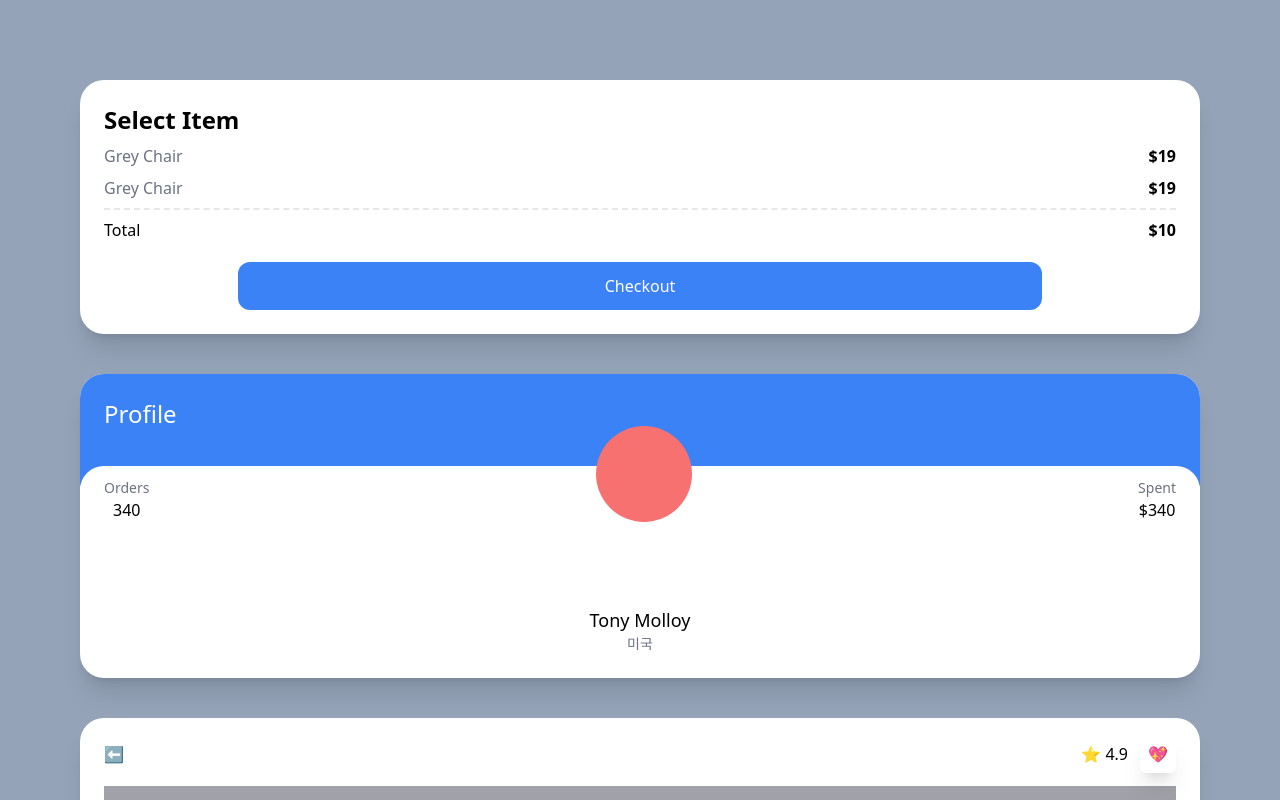
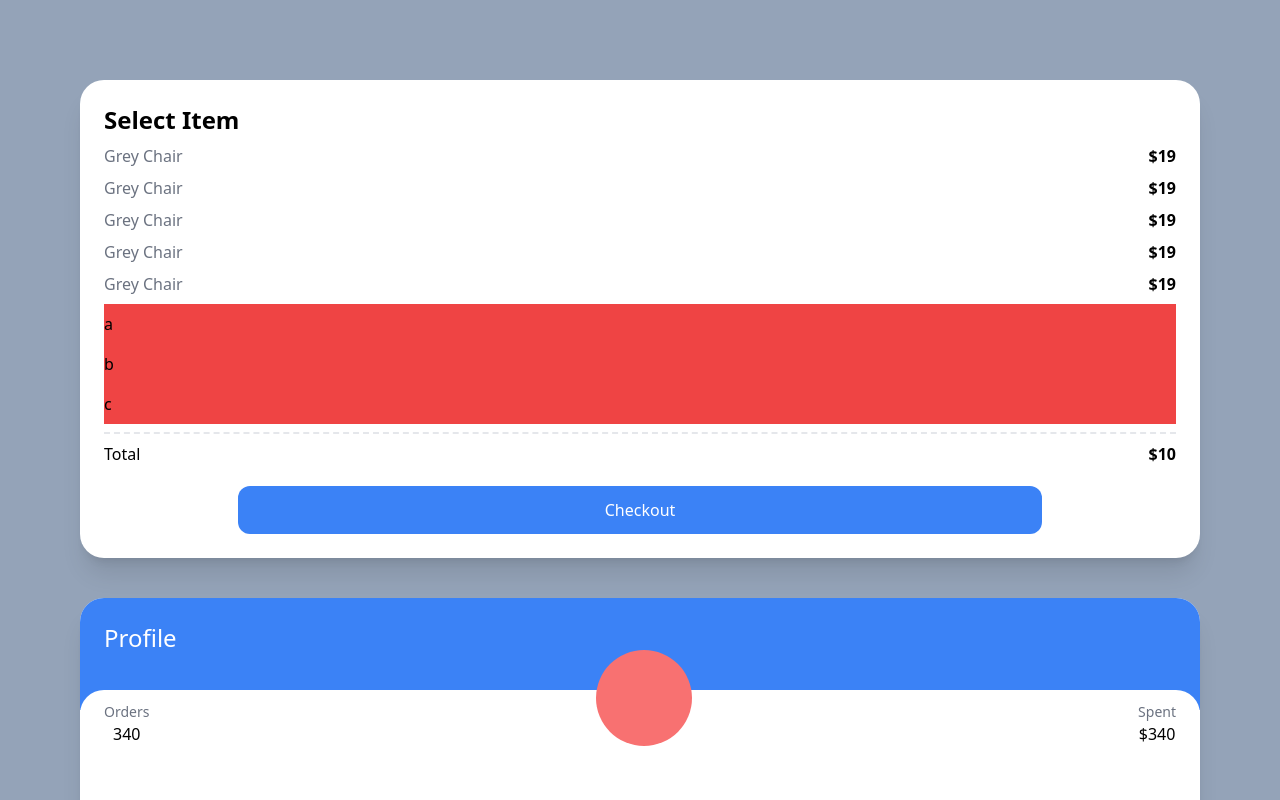
Before and after one commit to css9596/carrot-market, a Next.js app: page / in a window 1280 px wide. Shown: the top 800 px of the page. Built offline with nearby package versions, Linux system fonts and the light colour scheme.

Commit message:
Tailwind Practice Four (Modifiers for Lists)

```diff
--- a/pages/index.tsx
+++ b/pages/index.tsx
@@ -5,14 +5,16 @@
         <div className="bg-slate-400 py-20 px-20 grid gap-10 min-h-screen">
             <div className="bg-white p-6 rounded-3xl shadow-xl">
                 <span className="font-semibold text-2xl">Select Item</span>
-                <div className="flex justify-between my-2">
-                    <span className="text-gray-500">Grey Chair</span>
-                    <span className="font-semibold">$19</span>
-                </div>
-                <div className="flex justify-between">
-                    <span className="text-gray-500">Grey Chair</span>
-                    <span className="font-semibold">$19</span>
-                </div>
+                <ul>
+                    {[1,2,3,4,5].map(i => (
+                        <div key={i} className="flex justify-between my-2">
+                            <span className="text-gray-500">Grey Chair</span>
+                            <span className="font-semibold">$19</span>
+                        </div>
+                    ))}
+                {["a", "b", "c", ""].map((c,i) => <li className="bg-red-500 py-2 empty:hidden
+                " key={i}>{c}</li>)}
+                </ul>
                 <div className="flex justify-between mt-2 pt-2 border-t-2 border-dashed">
                     <span>Total</span>
                     <span className="font-semibold">$10</span>
@@ -84,7 +86,6 @@
                     </div>
                 </div>
             </div>
-            <div className="bg-white p-6 rounded-3xl shadow-2xl"></div>
         </div>
     );
 };
```
